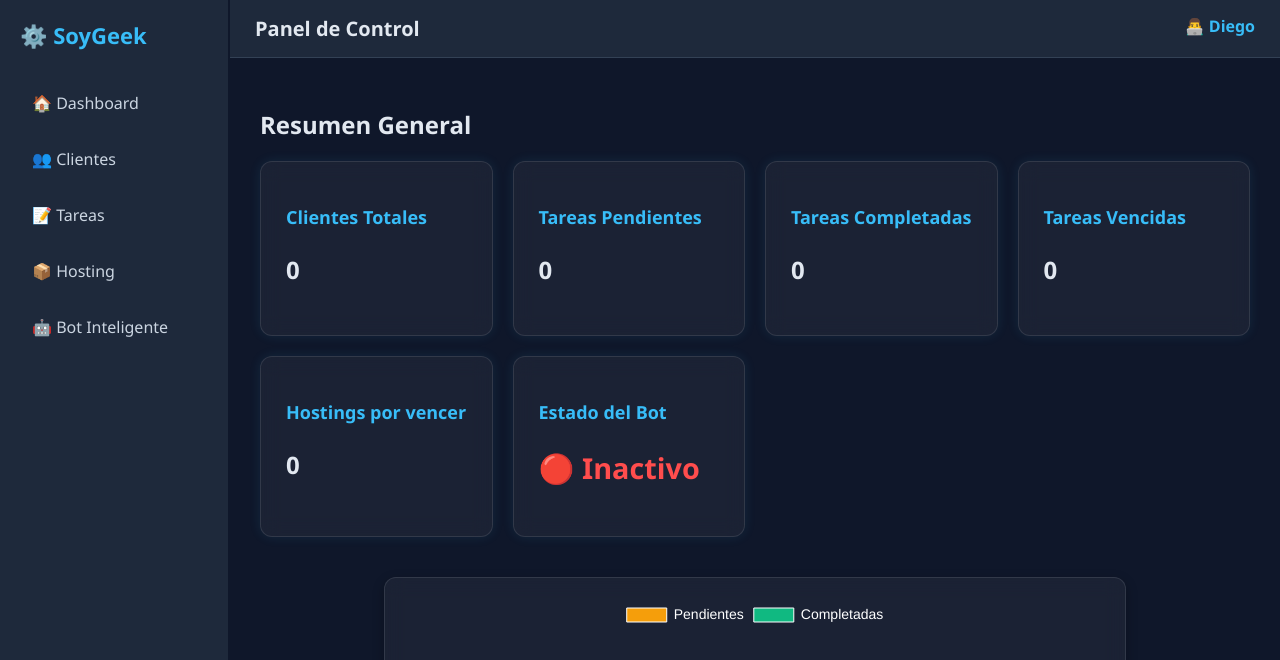
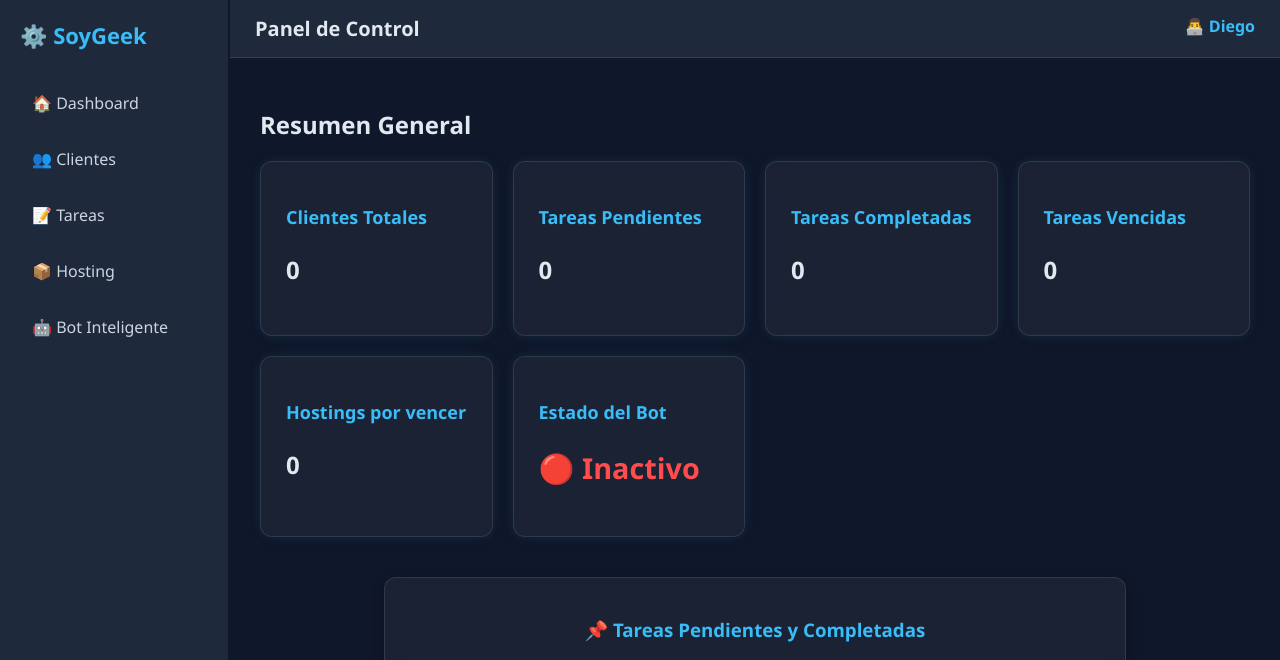
Before and after one commit to D13GOLF/soygeek-panel, a Flask app: page / in a window 1280 px wide. Shown: the top 660 px of the page. Run offline with Flask 3, Linux system fonts and the light colour scheme; data that the repository does not hold is empty.

Commit message:
Update dashboard.html

```diff
--- a/templates/dashboard.html
+++ b/templates/dashboard.html
@@ -38,6 +38,7 @@
 
 <!-- Gráfico de tareas -->
 <div class="grafico-panel">
+  <h3 style="text-align:center; color:#38bdf8;">📌 Tareas Pendientes y Completadas</h3>
   <canvas id="graficoTareas" width="400" height="200"></canvas>
 </div>
 
```
